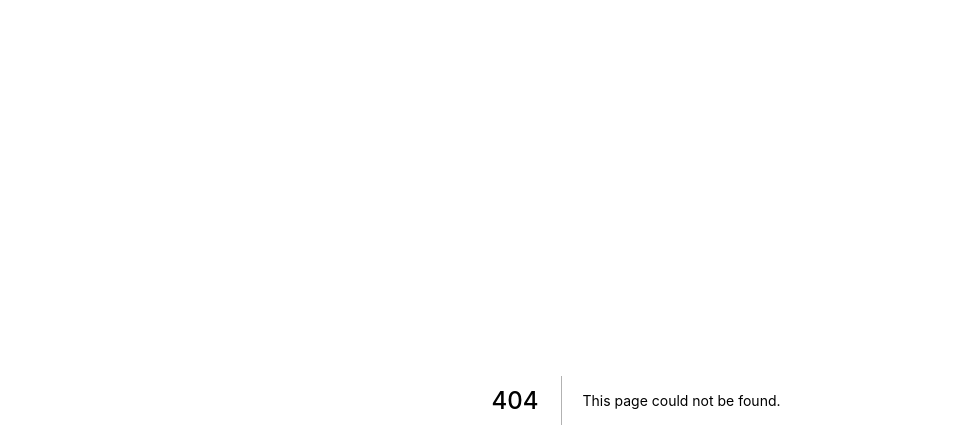
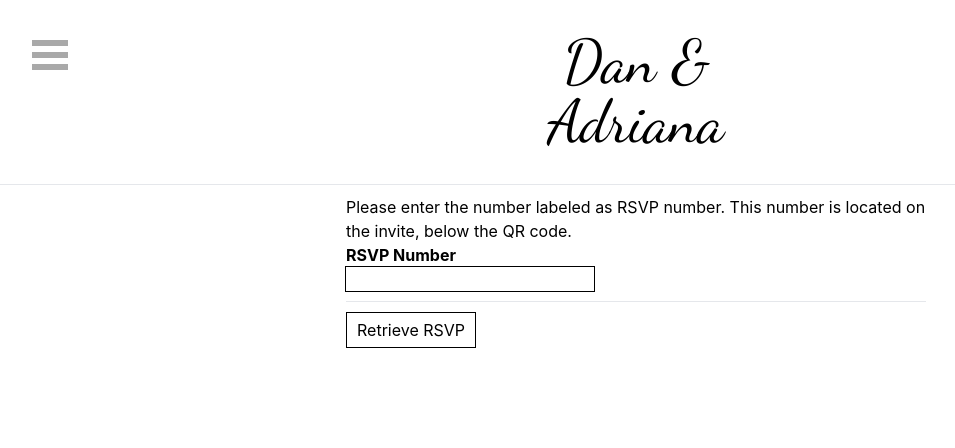
Before and after one commit to dmorton2297/dam2023, a Next.js app: page /rsvp in a window 1280 px wide. Before the commit this address had no page. Shown: the top 448 px of the page, without its empty margins (4-959 px from the left). Built offline with nearby package versions, Linux system fonts and the light colour scheme; a web font is replaced by a local one.

Commit message:
RSVP initial im

```diff
--- /dev/null
+++ b/dal/DBClient.ts
@@ -0,0 +1,9 @@
+import { MongoClient } from "mongodb";
+
+export const getDbClient = async () => {
+  const client = await MongoClient.connect(
+    "mongodb+srv://deepspace:nfT5KNSHnsPbSnhd@rsvp-cluster.kkf5flv.mongodb.net/?retryWrites=true&w=majority"
+  );
+
+  return client;
+};
--- /dev/null
+++ b/dal/Rsvp.ts
@@ -0,0 +1,53 @@
+import { ObjectId } from "mongodb";
+import { getDbClient } from "./DBClient";
+
+export enum ResponseEnum {
+  ACCEPT = "ACCEPT",
+  DECLINE = "DECLINE",
+  NO_RESPONSE = "NO_RESPONSE",
+}
+
+export interface IRSVP {
+  _id: ObjectId;
+  rsvpId: string;
+  response: ResponseEnum;
+  note: string | null;
+}
+
+export const getRsvpBySuppliedNumber = async (suppliedNumber: string) => {
+  let response = null;
+  const dbCLient = await getDbClient();
+  const collection = dbCLient.db().collection("rsvp");
+  const other = await collection.findOne({ rsvpId: suppliedNumber });
+  if (!other) {
+    response = await collection.insertOne({
+      rsvpId: suppliedNumber,
+      response: ResponseEnum.NO_RESPONSE,
+      note: null,
+    } as IRSVP);
+    return await collection.findOne({ rsvpId: suppliedNumber });
+  }
+  await dbCLient.close();
+  return other;
+};
+
+export const updateRsvp = async (
+  id: string,
+  response: ResponseEnum,
+  note: string
+) => {
+  const dbCLient = await getDbClient();
+  const filter = { _id: id };
+  const updateDocument = {
+    $set: {
+      response,
+      note,
+    },
+  };
+  const result = await dbCLient
+    .db()
+    .collection("rsvp")
+    .updateOne(filter, updateDocument);
+  await dbCLient.close();
+  return result;
+};
--- /dev/null
+++ b/pages/api/rsvp.ts
@@ -0,0 +1,21 @@
+import type { NextApiRequest, NextApiResponse } from "next";
+import { getRsvpBySuppliedNumber } from "../../dal/Rsvp";
+
+export default async function rsvpHandler(req: NextApiRequest, res: NextApiResponse) {
+  const {
+    query: { id },
+    body,
+    method,
+  } = req;
+
+  switch (method) {
+    case "GET":
+      const result = await getRsvpBySuppliedNumber(id as string);
+      // Get data from your database
+      res.status(200).json(result);
+      break;
+    default:
+      res.setHeader("Allow", ["GET", "PUT"]);
+      res.status(405).end(`Method ${method} Not Allowed`);
+  }
+}
--- a/pages/event/index.tsx
+++ b/pages/event/index.tsx
@@ -42,7 +42,9 @@ const Event: NextPage = () => {
           }}
           className="bg-white flex-col"
         >
-          <p className="font-serif text-6xl py-4 my-4">Dan &<br /> Adriana</p>
+          <p className="font-serif text-6xl py-4 my-4">
+            Dan &<br /> Adriana
+          </p>
           <hr />
           <p className="font-serif text-5xl pb-6 pt-4">May 13th 2023</p>
           <div className="p-8 bg-stone-100" style={{ position: "sticky" }}>
@@ -103,18 +105,21 @@ const Event: NextPage = () => {
                   promptly at 7pm
                 </p>
                 <p className="text-xl pb-3" style={{ textAlign: "left" }}>
-                  <strong>Parking</strong>: We encourage guests to plan ahead and carpool with
-                  family members to make parking easy. <br /> You can reserve
-                  spots via SportHero to revieve the best rates.
+                  <strong>Parking</strong>: We encourage guests to plan ahead
+                  and carpool with family members to make parking easy. <br />{" "}
+                  You can reserve spots via SportHero to revieve the best rates.
                 </p>
                 <p className="text-xl pb-3" style={{ textAlign: "left" }}>
-                  <strong>Arriving</strong>: There will be signs directing guests, the reception is on the second floor of the restraunt.
+                  <strong>Arriving</strong>: There will be signs directing
+                  guests, the reception is on the second floor of the restraunt.
                 </p>
                 <p className="text-xl pb-3" style={{ textAlign: "left" }}>
-                  <strong>Bar</strong>: There will be a full bar, it is encouraned to bring cash to tip the bar tenders.
+                  <strong>Bar</strong>: There will be a full bar, it is
+                  encouraned to bring cash to tip the bar tenders.
                 </p>
                 <p className="text-xl pb-3" style={{ textAlign: "left" }}>
-                  <strong>Food</strong>: Buffet style food will be served with including vegetarian options.
+                  <strong>Food</strong>: Buffet style food will be served with
+                  including vegetarian options.
                 </p>
                 <p className="text-xl pb-3" style={{ textAlign: "left" }}>
                   <strong>Etiquette</strong>: We kindly asks guests to refrain
@@ -163,20 +168,6 @@ const Event: NextPage = () => {
                 <p className="font-serif text-4xl pb-3">RSVP</p>
                 <p className="text-2xl pb-3">Coming Soon</p>
               </div>
-              <div className="p-10 pt-3 bg-stone-100">
-                <img
-                  src="4.jpeg"
-                  style={{ width: 1200, height: 600, objectFit: "cover" }}
-                />
-                <p
-                  className="text-xl pb-3 pt-2"
-                  style={{ textAlign: "left" }}
-                >
-                  {
-                    '"People are weird. When we find someone with a weirdness that is compatible with ours, we team up and call it love." - Dr. Suess'
-                  }
-                </p>
-              </div>
             </div>
           </div>
         </div>
--- /dev/null
+++ b/pages/rsvp/index.tsx
@@ -0,0 +1,157 @@
+/* eslint-disable @next/next/no-img-element */
+import { Field, Form, Formik } from "formik";
+import type { NextPage } from "next";
+import React, { useEffect, useState } from "react";
+import { Page } from "../../components/Page";
+import { number, boolean, object, string } from "yup";
+import axios from "axios";
+import { useRouter } from "next/router";
+import { IRSVP } from "../../dal/Rsvp";
+
+const Event: NextPage = () => {
+  const [windowHeight, setWindowHeight] = useState<number>();
+  const [windowWidth, setWindowWidth] = useState<number>();
+  const [rsvp, setRsvp] = useState<IRSVP | null>(null);
+  useEffect(() => {
+    if (window) {
+      setWindowHeight(window.innerHeight);
+      setWindowWidth(window.innerWidth);
+    }
+  }, []);
+
+  const getRsvpSchema = object({
+    rsvpId: string().required(),
+  });
+
+  const rsvpReplySchema = object({
+    attending: string().required(),
+    note: string().optional(),
+    numberAttending: number().required(),
+  });
+
+  const handleSubmit = async (values: any) => {
+    const id = values.rsvpId;
+    const rsvp: IRSVP = await axios.get(`/api/rsvp?id=${id}`);
+    setRsvp(rsvp);
+  };
+
+  const handleReplyRsvp = async (values: any) => {
+    console.log(values);
+  };
+
+  if (!windowWidth || !windowHeight) return <></>;
+  return (
+    <Page
+      title="Dan and Adriana 2023"
+      description="Details on our upcoming wedding"
+    >
+      <div
+        style={{
+          height: windowHeight,
+          textAlign: "center",
+          overflowY: "scroll",
+        }}
+        className="bg-white flex-col"
+      >
+        <p className="font-serif text-6xl py-4 my-4">
+          Dan &<br /> Adriana
+        </p>
+        <hr />
+        <div className="flex justify-center">
+          <div
+            style={{
+              width: 600,
+              justifyContent: "flex-start",
+              textAlign: "left",
+              padding: 10,
+            }}
+          >
+            {!rsvp && (
+              <Formik
+                validationSchema={getRsvpSchema}
+                onSubmit={handleSubmit}
+                initialValues={{ rsvpId: "" }}
+              >
+                <Form>
+                  <p>
+                    Please enter the number labeled as RSVP number. This number
+                    is located on the invite, below the QR code.
+                  </p>
+                  <p>
+                    <strong>RSVP Number</strong>
+                  </p>
+                  <Field
+                    name="rsvpId"
+                    as="input"
+                    label="Enter rsvp number"
+                    style={{ outline: "1px solid" }}
+                  />
+                  <hr style={{ marginTop: 10, marginBottom: 10 }} />
+                  <button
+                    type="submit"
+                    style={{ border: "1px solid black", padding: "5px 10px" }}
+                  >
+                    Retrieve RSVP
+                  </button>
+                </Form>
+              </Formik>
+            )}
+            {rsvp && (
+              <Formik
+                validationSchema={rsvpReplySchema}
+                onSubmit={handleReplyRsvp}
+                initialValues={{ attending: false, note: "", attendees: [] }}
+              >
+                <Form>
+                  <p style={{ marginBottom: 10 }}>
+                    Please reply to the RSVP below
+                  </p>
+                  <p>
+                    <strong>Are you attending?</strong>
+                  </p>
+                  <Field
+                    name="attending"
+                    as="select"
+                    style={{ outline: "1px solid black", padding: "5px 10px" }}
+                  >
+                    <option value="Yes">Yes</option>
+                    <option value="NO">No</option>
+                  </Field>
+                  <p style={{ marginTop: 10 }}>
+                    <strong>Note to couple</strong>
+                  </p>
+                  <Field
+                    name="note"
+                    as="textarea"
+                    label="Enter rsvp number"
+                    style={{ outline: "1px solid", width: '100%' }}
+                  />
+                  <p style={{ marginTop: 10 }}>
+                    <strong>Number of guests</strong>
+                  </p>
+
+                  <Field
+                    name="note"
+                    as="input"
+                    type="number"
+                    label="Enter rsvp number"
+                    style={{ outline: "1px solid" }}
+                  />
+                  <hr style={{ marginTop: 10, marginBottom: 10 }} />
+                  <button
+                    type="submit"
+                    style={{ border: "1px solid black", padding: "5px 10px" }}
+                  >
+                    Submit RSVP
+                  </button>
+                </Form>
+              </Formik>
+            )}
+          </div>
+        </div>
+      </div>
+    </Page>
+  );
+};
+
+export default Event;
```
Also changed, not shown: package.json (+6 -1 lines), 1 other file (tests, documents, lock files or other folders).
